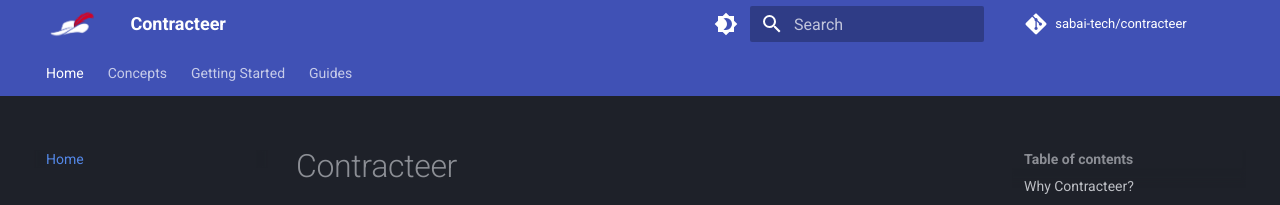
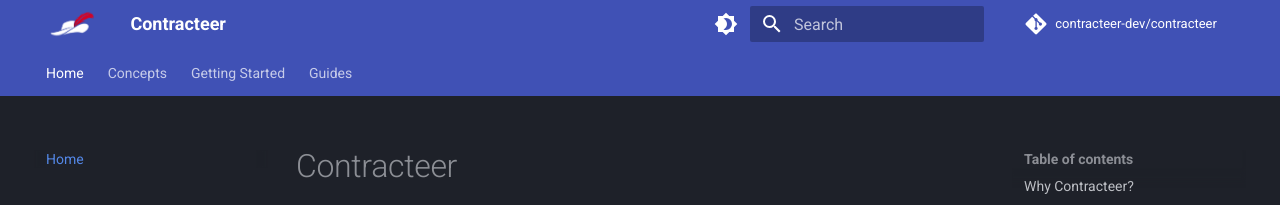
Before and after one commit to sabai-tech/contracteer, an MkDocs documentation site: the page built from docs/docs/index.md, in a window 1280 px wide. Shown: the top 205 px of the page. Built offline with MkDocs 1.6.1 and Material for MkDocs 9.7.7, drawn with Linux system fonts in a browser that asks for light colours; comment, search, counter and statistics services are not loaded; the version menu is left out.

Commit message:
docs: move site and repo links to contracteer.dev

```diff
--- a/docs/mkdocs.yml
+++ b/docs/mkdocs.yml
@@ -1,11 +1,11 @@
 site_name: Contracteer
-site_url: https://sabai-tech.github.io/contracteer
+site_url: https://contracteer.dev
 site_description: >-
-  Contract testing from your OpenAPI specification.
+  Contract testing from your OpenAPI document.
   Verify your API, mock your dependencies.
 
-repo_url: https://github.com/sabai-tech/contracteer
-repo_name: sabai-tech/contracteer
+repo_url: https://github.com/contracteer-dev/contracteer
+repo_name: contracteer-dev/contracteer
 
 theme:
   name: material
```
Also changed, not shown: CONTRIBUTING.md (+2 -2 lines).
